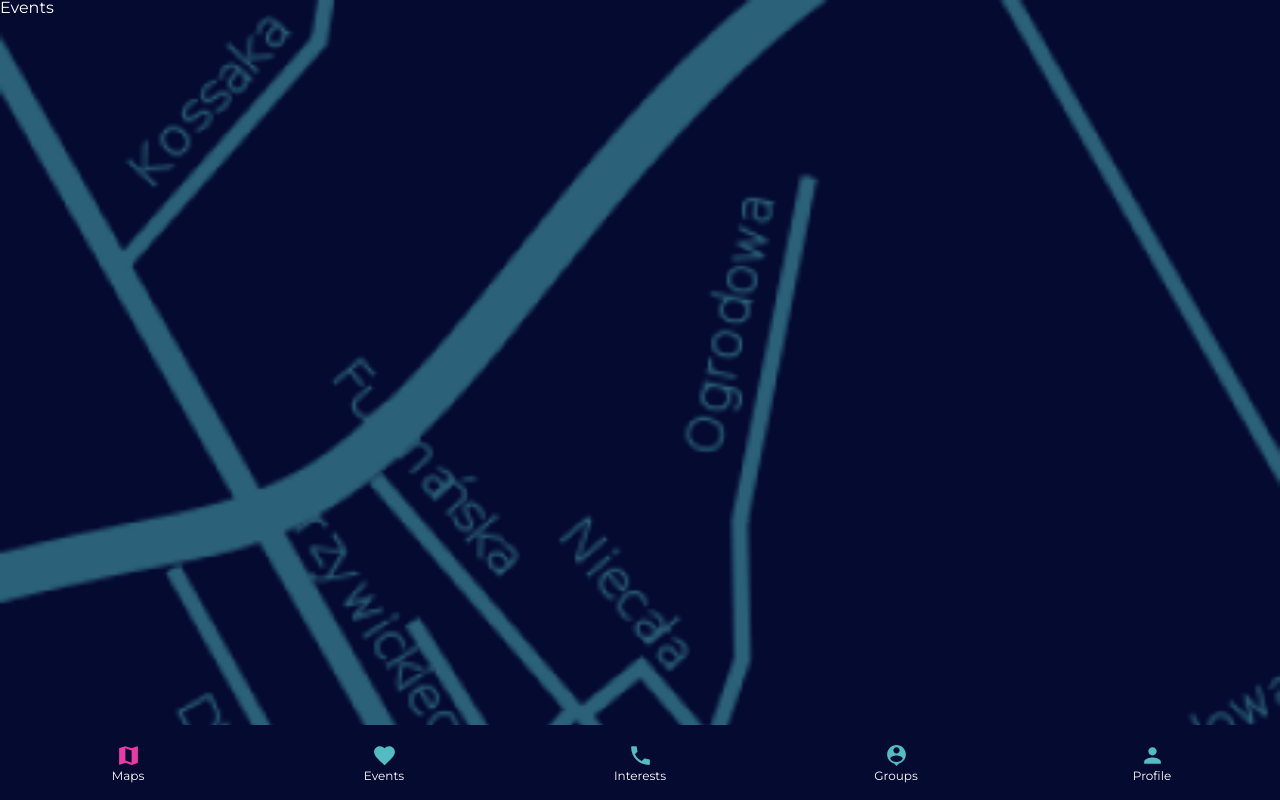
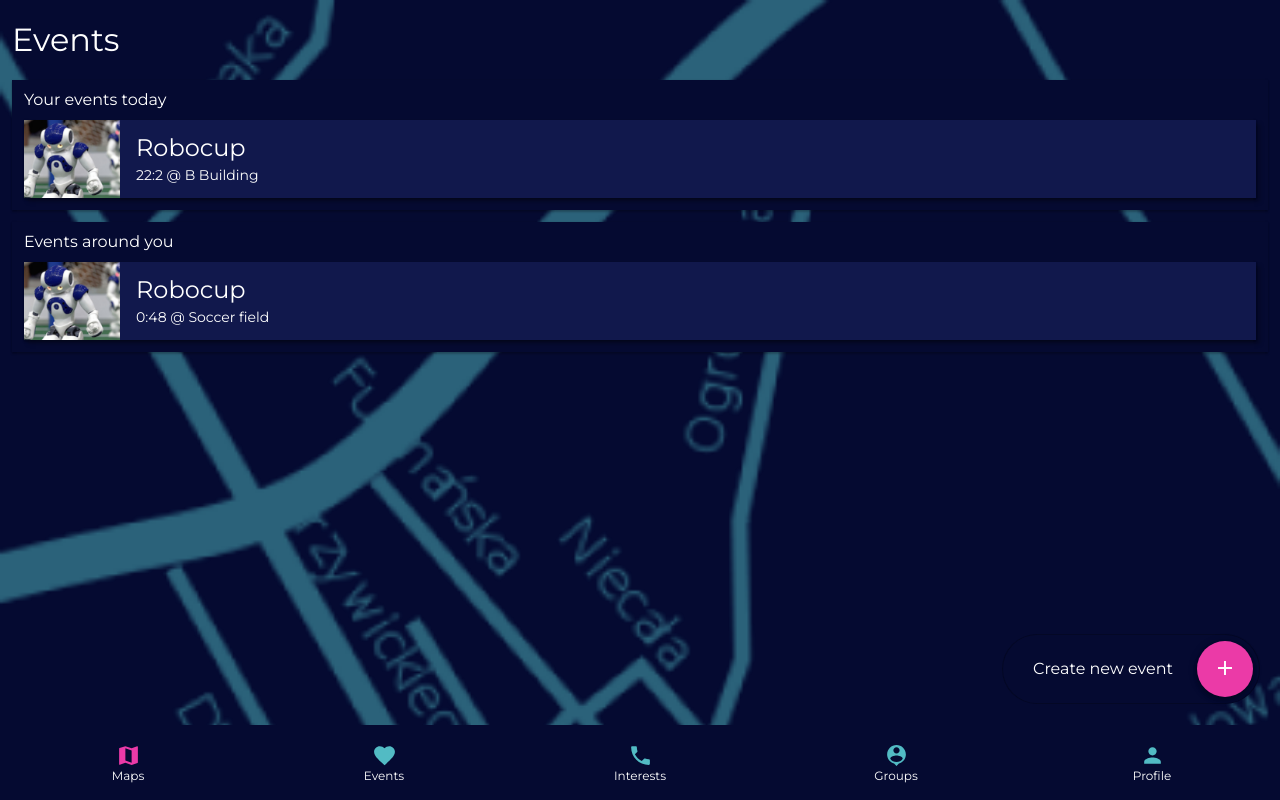
Before and after one commit to feder240516/meetu-pwa, a React (Create React App) app: page /events in a window 1280 px wide. Built offline with nearby package versions, Linux system fonts and the light colour scheme.

Commit message:
pantallas de eventos

```diff
--- a/src/App.tsx
+++ b/src/App.tsx
@@ -5,6 +5,7 @@ import { BrowserRouter as Router, Route} from "react-router-dom";
 
 import Map from './UI/pages/Map/Map';
 import BottomNav from './UI/components/BottomNav/BottomNav';
+import ViewEvents from './UI/pages/Events/ViewEvents/ViewEvents';
 
 class App extends Component {
   render() {
@@ -25,7 +26,7 @@ class App extends Component {
             path="/events"
             render={(props) => (
               <React.Fragment>
-                Events
+                <ViewEvents />
               </React.Fragment>
             )}
           />
--- /dev/null
+++ b/src/Core/Entities/PeopleEvent.ts
@@ -0,0 +1,6 @@
+export default interface PeopleEvent {
+  name: string;
+  time: Date;
+  place: string;
+  image?: string;
+}
--- a/src/UI/components/Card/Card.scss
+++ b/src/UI/components/Card/Card.scss
@@ -2,6 +2,7 @@
 
 .card-component {
   background-color: global.$primary-color;
+  box-shadow: global.$shadow-1;
   padding: 12px;
   margin: 12px;
 }
--- /dev/null
+++ b/src/UI/components/CreateButton/CreateButton.scss
@@ -0,0 +1,25 @@
+@use '../../styles/global.scss';
+
+.create-button-component {
+  align-items: center;
+  background-color: global.$primary-color;
+  border: 1px solid rgba(0,0,0,0.25);
+  border-radius: 40px;
+  bottom: 96px;
+  display: flex;
+  padding: 6px;
+  position: fixed;
+  right: 20px;
+  .create-button-label {
+    font-size: 16px;
+    padding: 0 24px;
+  }
+  .circle-button {
+    background-color: global.$accent-color;
+    border: 0;
+    border-radius: 50%;
+    box-shadow: global.$shadow-3;
+    height: 56px;
+    width: 56px;
+  }
+}
--- /dev/null
+++ b/src/UI/components/CreateButton/CreateButton.tsx
@@ -0,0 +1,23 @@
+import React from 'react';
+import './CreateButton.scss';
+
+interface IProps {
+  text: string;
+  onClick?: () => any;
+}
+const CreateButton: React.FC<IProps> = ({text, onClick}) => {
+  const handleClick = () => {
+    if (onClick) { onClick() }
+  }
+
+  return (
+    <div className="create-button-component">
+      <span className="create-button-label">{text}</span>
+      <button className="circle-button" onClick={handleClick}>
+        <i className="material-icons">add</i>
+      </button>
+    </div>
+  )
+}
+
+export default CreateButton;
--- /dev/null
+++ b/src/UI/components/EventCard/EventCard.scss
@@ -0,0 +1,27 @@
+@use '../../styles/global.scss';
+
+.event-card-component {
+  background-color: #151C53CC;
+  box-shadow: global.$shadow-1, global.$shadow-2;
+  display:flex;
+  .event-card-image-wrapper {
+    flex-shrink: 0;
+    overflow: hidden;
+    width: 96px;
+    .event-card-image {
+      height: 100%;
+      object-fit: cover;
+      width: 100%;
+    }
+  }
+  .event-card-content {
+    padding: 16px;
+    .event-card-title {
+      font-size: 24px;
+      margin-bottom: 8px;
+    }
+    .event-card-text {
+      font-size: 14px;
+    }
+  }
+}
--- /dev/null
+++ b/src/UI/components/EventCard/EventCard.tsx
@@ -0,0 +1,27 @@
+import React from 'react';
+import PeopleEvent from '../../../Core/Entities/PeopleEvent';
+import CreateButton from '../CreateButton/CreateButton';
+import "./EventCard.scss";
+
+interface IProps {
+  children?: any;
+  className?: string;
+  peopleEvent: PeopleEvent;
+}
+
+const EventCard: React.FC<IProps> = ({children, className, peopleEvent}) => {
+  const {name, time, place, image} = peopleEvent;
+  return (
+    <div className={`event-card-component ${className}`}>
+      <div className="event-card-image-wrapper">
+        <img src={image} alt={name} className='event-card-image' />
+      </div>
+      <div className="event-card-content">
+        <p className="event-card-title">Robocup</p>
+        <p className="event-card-text">{time.getHours()}:{time.getMinutes()} @ {place}</p>
+      </div>
+    </div>
+  )
+}
+
+export default EventCard;
--- /dev/null
+++ b/src/UI/pages/Events/createEvent/createEvent.tsx
@@ -0,0 +1 @@
+export {}
--- /dev/null
+++ b/src/UI/pages/Events/viewEvents/viewEvents.scss
@@ -0,0 +1,8 @@
+.view-events {
+  .view-events-title {
+    margin: 24px 12px;
+  }
+  .view-events-subtitle {
+    margin-bottom: 12px;
+  }
+}
--- /dev/null
+++ b/src/UI/pages/Events/viewEvents/viewEvents.tsx
@@ -0,0 +1,43 @@
+import { useState } from "react";
+import PeopleEvent from "../../../../Core/Entities/PeopleEvent";
+import Card from "../../../components/Card/Card"
+import EventCard from "../../../components/EventCard/EventCard"
+import RobocupImg from '../../../../assets/Robocup.png';
+import './ViewEvents.scss';
+import CreateButton from "../../../components/CreateButton/CreateButton";
+
+const ViewEvents: React.FC = () => {
+  const todayEvents: PeopleEvent[] = [{
+    name: 'Robocup meeting',
+    time: new Date(),
+    place: 'B Building',
+    image: RobocupImg,
+  }];
+  const eventsAround: PeopleEvent[] = [{
+    name: 'Soccer match',
+    time: new Date(new Date().valueOf() + 10000000),
+    place: 'Soccer field',
+    image: RobocupImg,
+  }];
+
+  return (
+    <div className="view-events">
+      <h1 className="view-events-title">Events</h1>
+      <Card>
+        <h4 className="view-events-subtitle">Your events today</h4>
+        {todayEvents.map(thisEvent => (
+          <EventCard peopleEvent={thisEvent}/>
+        ))}
+      </Card>
+      <Card>
+        <h4 className="view-events-subtitle">Events around you</h4>
+        {eventsAround.map(thisEvent => (
+          <EventCard peopleEvent={thisEvent}/>
+        ))}
+      </Card>
+      <CreateButton text="Create new event" />
+    </div>
+  )
+}
+
+export default ViewEvents;
--- a/src/UI/styles/global.scss
+++ b/src/UI/styles/global.scss
@@ -4,6 +4,11 @@ $accent-color: #eb3aa7;
 $secondary-accent-color: #4D1568;
 $text-color: #151C53;
 $text-white: #ffffff;
+$map-background-color: #7f9b6c;
+
+$shadow-1: 0px 0px 2px rgba(0, 0, 0, 0.12), 0px 2px 2px rgba(0, 0, 0, 0.24);
+$shadow-2: 4px 4px 4px rgba(0, 0, 0, 0.25);
+$shadow-3: 0px 2px 4px rgba(0, 0, 0, 0.14), 0px 4px 5px rgba(0, 0, 0, 0.12), 0px 1px 10px rgba(0, 0, 0, 0.2);
 
 // @import url('https://fonts.googleapis.com/css2?family=Montserrat&display=swap');
 
@@ -29,6 +34,7 @@ time, mark, audio, video {
 	border: 0;
   font-family: 'Montserrat', sans-serif;
 	font-size: 100%;
+	font-weight: normal;
 	color: $text-white;
 	vertical-align: baseline;
 }
@@ -68,5 +74,8 @@ h2 {
 
 h3 {
   font-size: 20px;
-  font-weight: bold;
 }
+
+h4 {
+	font-size: 16px;
+}
```
Also changed, not shown: src/UI/pages/Events/createEvent/createEvent.scss (added), src/assets/Robocup.png (added).
